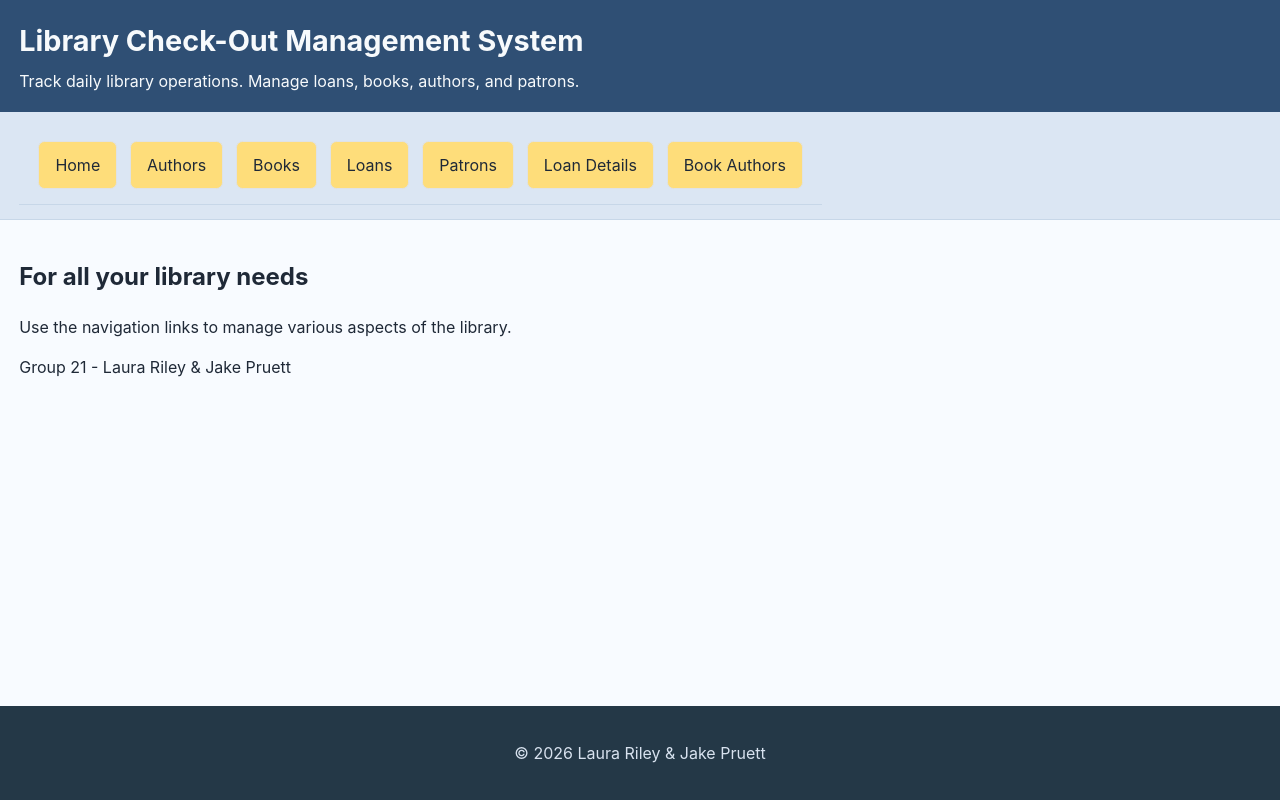
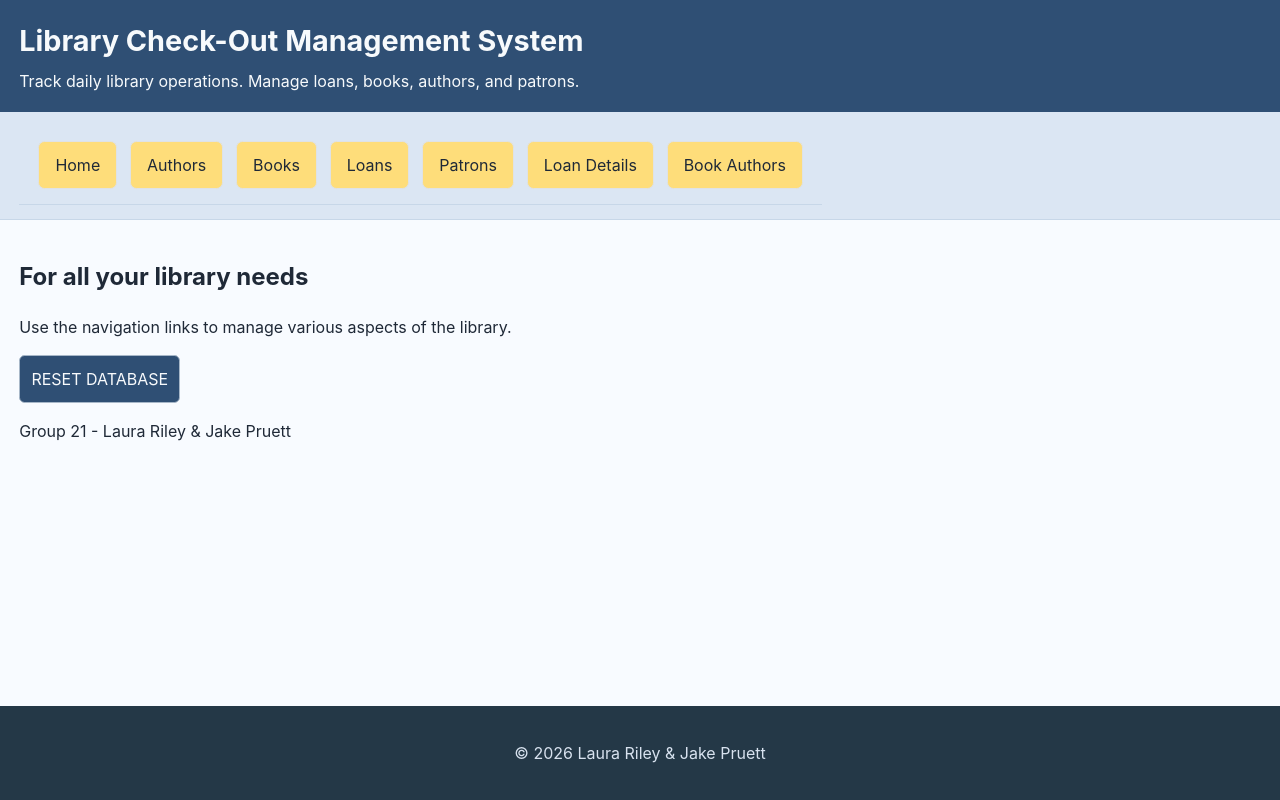
Before and after one commit to Cikyra/CS340Project, a React (Vite) app in the folder frontend/: page / in a window 1280 px wide. Built offline with nearby package versions, Linux system fonts and the light colour scheme; no server answers.

Commit message:
changed all CUD route handlers to store procedure calls, added RESET on homepage

```diff
--- a/frontend/src/pages/HomePage.jsx
+++ b/frontend/src/pages/HomePage.jsx
@@ -1,11 +1,35 @@
+
+const backendURL = import.meta.env.VITE_BACKEND_URL
+
+
 function HomePage() {
+  const handleReset = async (e) => {
+    e.preventDefault();
+    const confirmed = confirm("This will erase all current data and restore sample data. Proceed?")
+    if(!confirmed) return;
+
+    try{
+      const response = await fetch(`${backendURL}/reset`,{
+        method: 'POST'
+      });
+      if (response.ok) {
+        alert('Database reset successful.');
+      }else{
+        alert('Database reset failed.');
+      }
+    }catch(error){
+      console.error('Error resetting database.', error);
+    }
+  };
+
   return (
     <section className="page-section">
       <h2>For all your library needs</h2>
       <p>Use the navigation links to manage various aspects of the library.</p>
+      <button onClick={handleReset}>RESET DATABASE</button>
       <p>Group 21 - Laura Riley & Jake Pruett</p>
     </section>
   );
+
 }
-
 export default HomePage;
```
Also changed, not shown: 2 other files (tests, documents, lock files or other folders).
